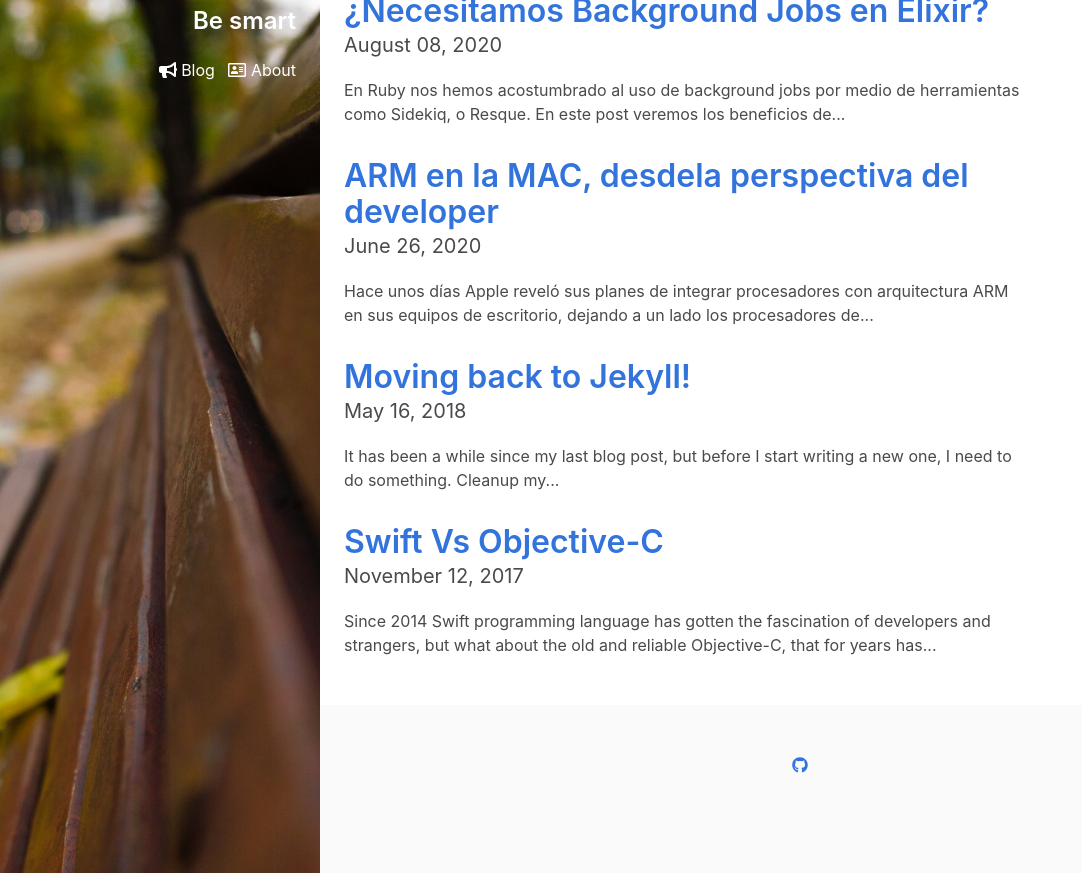
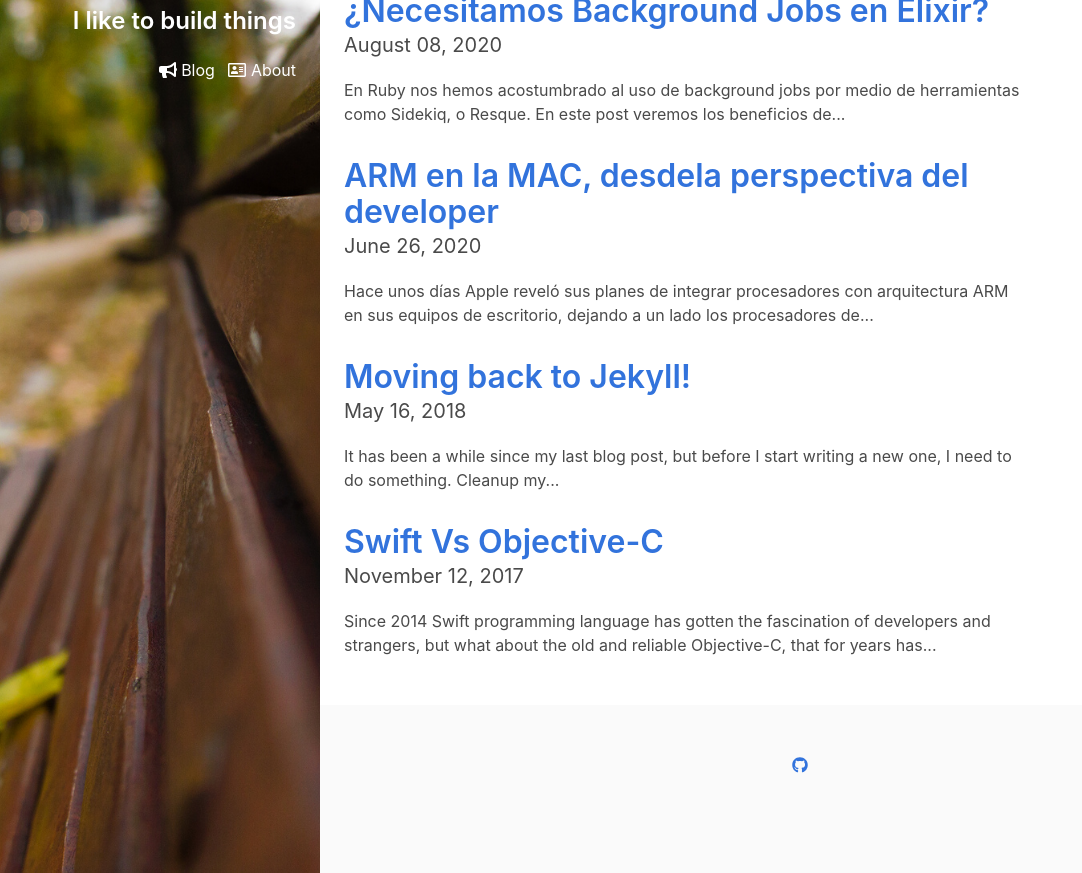
Before and after one commit to 3zcurdia/3zcurdia.github.io, a Jekyll site: the page built from index.md, in a window 1280 px wide, cut to the strip 220-1093 px from the top of the page. Shown: the whole strip, without its empty margins (0-1082 px from the left). Built offline with Jekyll 4.4.1, drawn with Linux system fonts in a browser that asks for light colours; nearby versions of some CDN libraries.

Commit message:
Update moto

```diff
--- a/_config.yml
+++ b/_config.yml
@@ -1,7 +1,7 @@
 author: Luis Ezcurdia
 title: 3zcurdia
 email: ing.ezcurdia@gmail.com
-description: Be smart
+description: I like to build things
 url: http://3zcurdia.com/
 
 sass:
```
